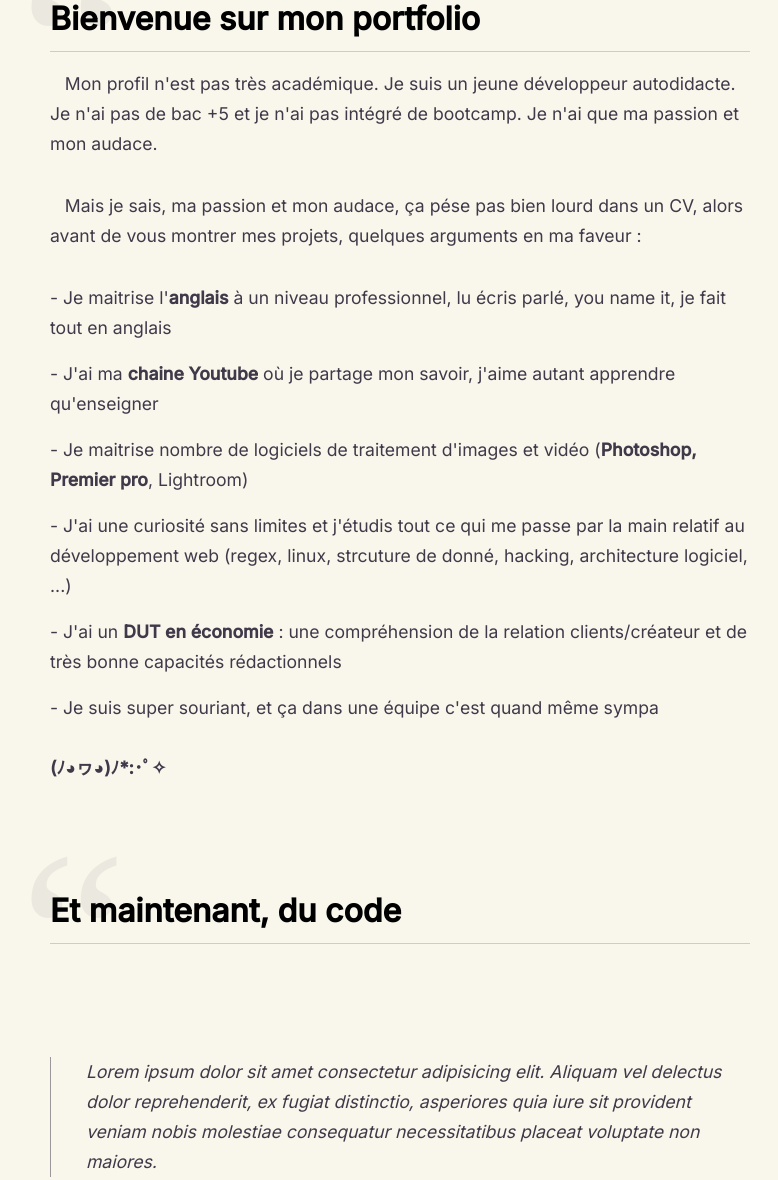
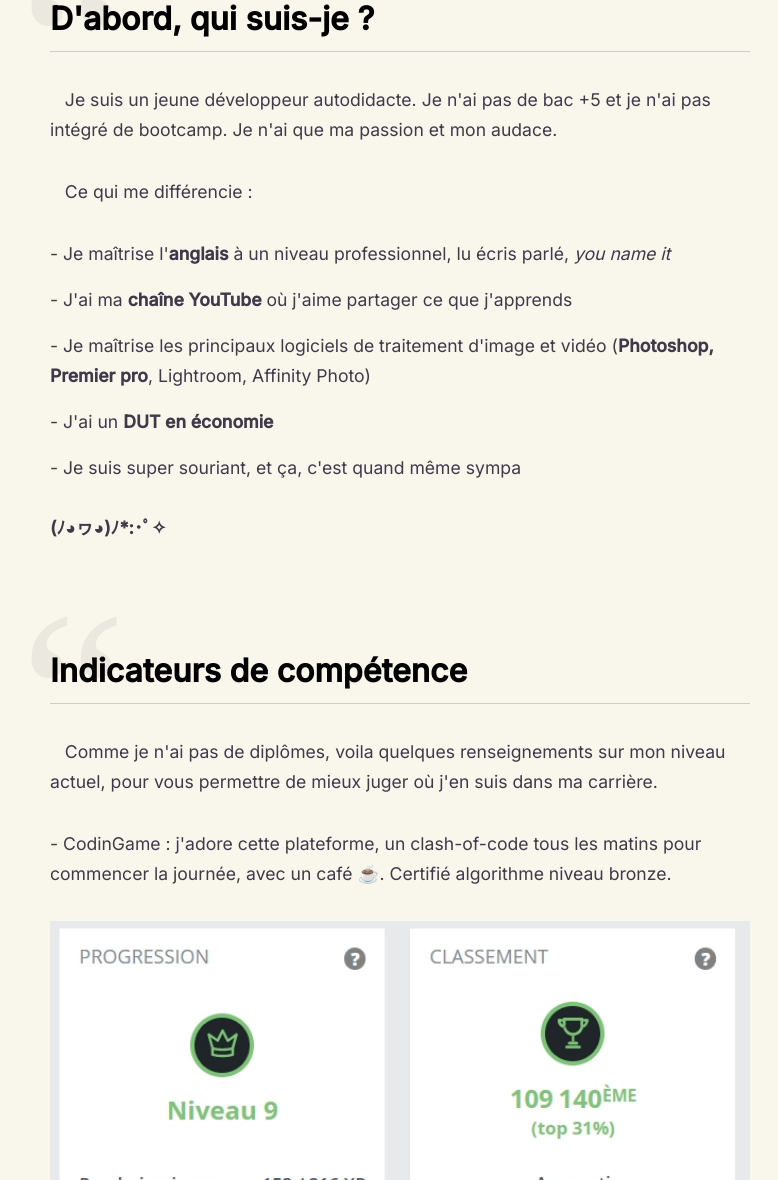
Before and after one commit to Antoine-Flo/Portfolio, a website: page index.html in a window 1280 px wide. Shown: the part 893-2073 px from the top of the page, without its empty margins (240-1018 px from the left). Drawn offline with Linux system fonts and the light colour scheme.

Commit message:
update bio

```diff
--- a/index.html
+++ b/index.html
@@ -16,6 +16,7 @@
 
 <body>
     <div class="header-wrapper">
+
         <div class="header__border">
 
 
@@ -70,42 +71,34 @@
         <article class="home__article">
 
             <div class="home__title">
-                <h3 class="heading-3">Bienvenue sur mon portfolio</h3>
+                <h3 class="heading-3">D'abord, qui suis-je ?</h3>
             </div>
             <hr>
 
             <p class="home__par par-1">
-                &nbsp; &nbsp;Mon profil n'est pas très académique. Je suis un jeune développeur autodidacte.
+                &nbsp; &nbsp;Je suis un jeune développeur autodidacte.
                 Je n'ai pas de bac +5 et je n'ai pas intégré de
                 bootcamp.
                 Je n'ai que ma passion et mon audace.
             </p>
 
             <p class="home__par par-1">
-                &nbsp; &nbsp;Mais je sais, ma passion et mon audace, ça pése pas bien lourd dans un CV, alors avant de
-                vous montrer
-                mes projets, quelques arguments en ma faveur :
+                &nbsp; &nbsp;Ce qui me différencie :
 
                 <ul class="home__list par-1">
-                    <li class="home__list-item">- Je maitrise l'<strong>anglais</strong> à un niveau professionnel, lu
-                        écris parlé, you name it, je fait tout en
-                        anglais</li>
+                    <li class="home__list-item">- Je maîtrise l'<strong>anglais</strong> à un niveau professionnel, lu
+                        écris parlé, <i>you name it</i> </li>
 
-                    <li class="home__list-item">- J'ai ma <strong>chaine Youtube</strong> où je partage mon savoir,
-                        j'aime autant apprendre qu'enseigner</li>
+                    <li class="home__list-item">- J'ai ma <strong>chaîne YouTube</strong> où j'aime partager ce que
+                        j'apprends</li>
 
-                    <li class="home__list-item">- Je maitrise nombre de logiciels de traitement d'images et vidéo
+                    <li class="home__list-item">- Je maîtrise les principaux logiciels de traitement d'image et vidéo
                         (<strong>Photoshop, Premier
-                            pro</strong>, Lightroom)</li>
+                            pro</strong>, Lightroom, Affinity Photo)</li>
 
-                    <li class="home__list-item">- J'ai une curiosité sans limites et j'étudis tout ce qui me passe par
-                        la main relatif au
-                        développement web (regex, linux, strcuture de donné, hacking, architecture logiciel, ...)</li>
+                    <li class="home__list-item">- J'ai un <strong>DUT en économie</strong></li>
 
-                    <li class="home__list-item">- J'ai un <strong>DUT en économie</strong> : une compréhension de la
-                        relation clients/créateur et de très bonne capacités rédactionnels</li>
-
-                    <li class="home__list-item">- Je suis super souriant, et ça dans une équipe c'est quand même sympa
+                    <li class="home__list-item">- Je suis super souriant, et ça, c'est quand même sympa
                         <br><br> <strong>(ﾉ◕ヮ◕)ﾉ*:･ﾟ✧</strong></li>
                 </ul>
             </p>
@@ -117,11 +110,43 @@
 
 
             <div class="home__title">
-                <h3 class="heading-3">Et maintenant, du code</h3>
+                <h3 class="heading-3">Indicateurs de compétence</h3>
             </div>
             <hr>
 
 
+
+            <p class="home__par par-1">
+                &nbsp; &nbsp;Comme je n'ai pas de diplômes, voila quelques renseignements sur mon niveau actuel, pour
+                vous
+                permettre de
+                mieux juger où j'en suis dans ma carrière.
+            </p>
+
+            <p class="home__par par-1">
+                - CodinGame : j'adore cette plateforme, un clash-of-code tous les matins pour commencer la journée, avec
+                un café ☕.
+                Certifié algorithme niveau bronze.
+            </p>
+
+            <img class="home__img" src="/images/codingame.jpg" alt="" srcset="">
+
+            <p class="home__par par-1">
+                - Udemy : ma principale source de connaissance, c'est structuré, à jours et accessible. J'ai rajouté le
+                nombres d'heures de vidéos, ce qui n'inclut pas le temps passé à répondre au challenges et exercices.
+            </p>
+
+            <img class="home__img" src="/images/Udemy-complet.jpg" alt="" srcset="">
+
+            <p class="home__par par-1">
+                - MongoDb : j'ai suivis deux formations sur le site officiel de MongoDb University.
+                <a target="_blank"
+                    href="https://university.mongodb.com/course_completion/de2f50d7-110a-4ed8-8571-cd3de3129f6d?utm_source=copy&utm_medium=social&utm_campaign=university_social_sharing">Les
+                    bases</a> et
+                <a target="_blank"
+                    href="https://university.mongodb.com/course_completion/f70f1c9a-13fa-4286-a9a5-410c3e669bab?utm_source=copy&utm_medium=social&utm_campaign=university_social_sharing">l'administration
+                    d'un cluster</a>. Je veux me former à Postgres avant d'aller plus loin avec Mongo.
+            </p>
 
 
             <br><br><br><br><br><br>
@@ -167,8 +192,8 @@
     </svg>
 
 
-    <svg version="1.1" id="coffee" xmlns="http://www.w3.org/2000/svg" xmlns:xlink="http://www.w3.org/1999/xlink"
-        x="0px" y="0px" viewBox="0 0 64 64" style="enable-background:new 0 0 64 64;" xml:space="preserve">
+    <svg version="1.1" id="coffee" xmlns="http://www.w3.org/2000/svg" xmlns:xlink="http://www.w3.org/1999/xlink" x="0px"
+        y="0px" viewBox="0 0 64 64" style="enable-background:new 0 0 64 64;" xml:space="preserve">
         <g>
             <path d="M56.2,26.5c-2.1,0-4,0.8-5.4,2.1v-4c0-1.9-1.6-3.5-3.5-3.5H6.2c-1.9,0-3.5,1.6-3.5,3.5v12c0,8.3,4.8,15.8,11.5,19.5H2.7
 		c-1.6,0-2.7,1.1-2.7,2.7s1.1,2.7,2.7,2.7h48.2c1.6,0,2.7-1.1,2.7-2.7s-1.1-2.7-2.7-2.7H39.6c4.8-2.7,8.6-7.2,10.2-12.6
--- a/styles.css
+++ b/styles.css
@@ -229,7 +229,7 @@
   width: 700px;
 }
 .home__par {
-  margin-bottom: 2rem;
+  margin: 2rem 0;
 }
 .home__list {
   list-style: none;
@@ -237,5 +237,8 @@
 .home__list-item {
   margin-bottom: 1rem;
 }
+.home__img {
+  width: 700px;
+}
 
 /*# sourceMappingURL=styles.css.map */
```
Also changed, not shown: images/Udemy-complet.jpg (added), images/codingame.jpg (added), 2 other files.
